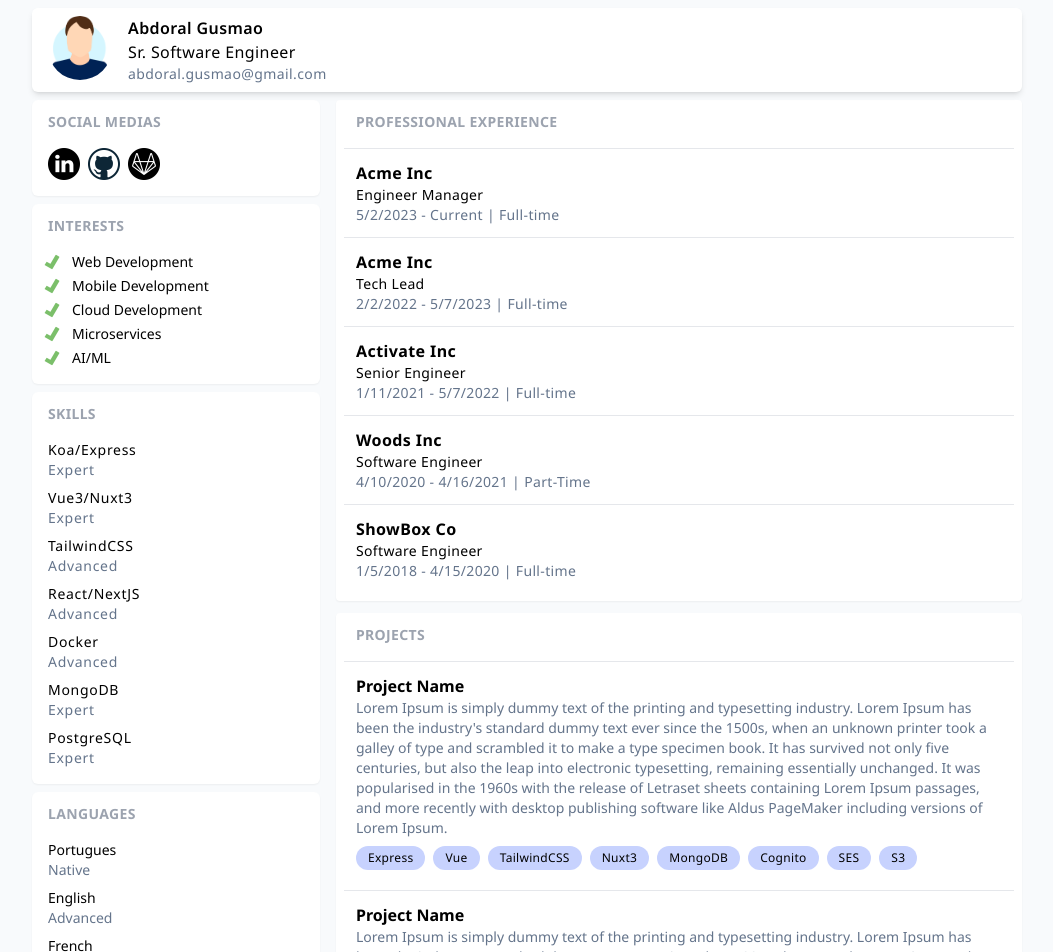
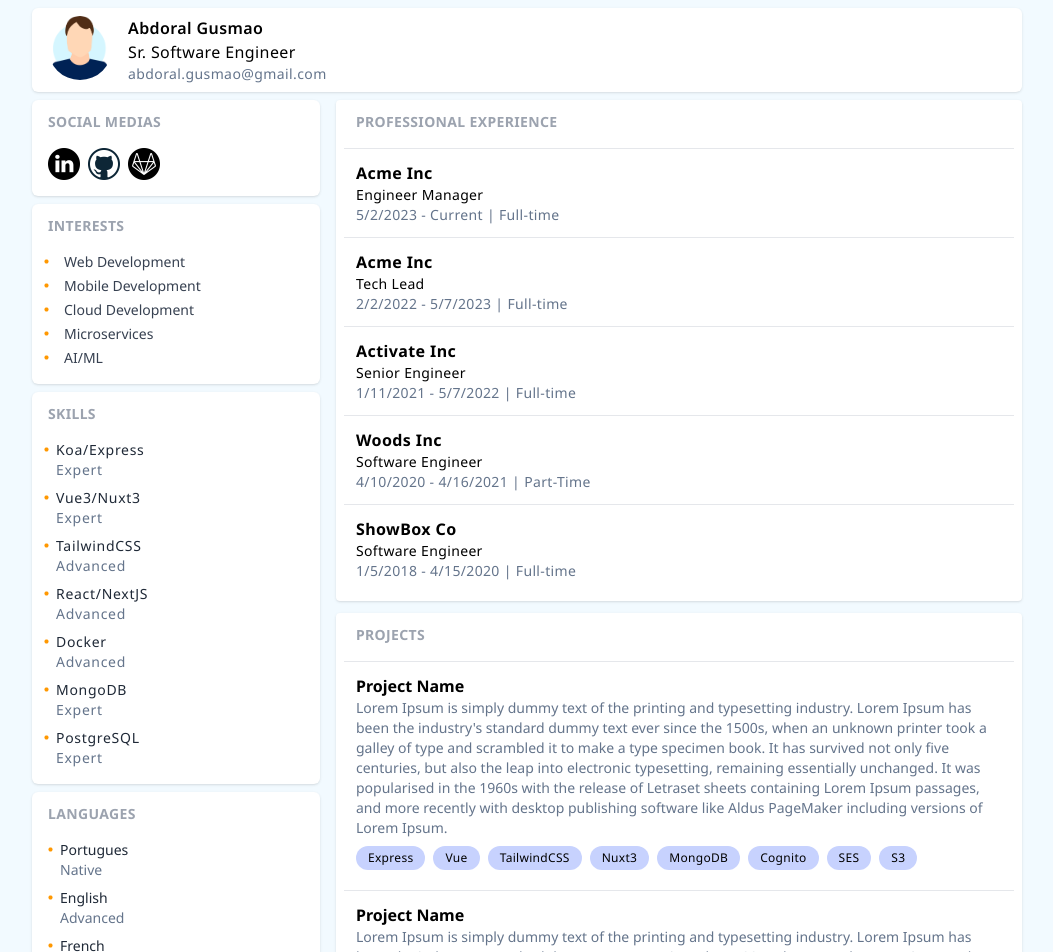
Before and after one commit to keuller/resumeapp, a Nuxt app: page / in a window 1280 px wide. Shown: the top 952 px of the page, without its empty margins (113-1166 px from the left). Built offline with nearby package versions, Linux system fonts and the light colour scheme.

Commit message:
wip: design improvements

```diff
--- a/components/interest-item.vue
+++ b/components/interest-item.vue
@@ -10,8 +10,7 @@ const props = defineProps({
 </script>
 
 <template>
-    <li v-once class="flex items-center gap-1">
-        <img :src="checkIcon" class="h-4 w-4" alt="check-icon"/>
-        <span class="pl-2 text-sm">{{ props.name }}</span>
+    <li v-once class="flex items-center gap-1 item">
+        <span class="pl-2 text-sm text-gray-700">{{ props.name }}</span>
     </li>
 </template>
--- a/components/lang-item.vue
+++ b/components/lang-item.vue
@@ -20,8 +20,10 @@
 </script>
 
 <template>
-    <li v-once class="flex flex-col">
-        <span class="text-sm">{{ props.name }}</span>
-        <span class="text-sm text-slate-500">{{ values[props.value] }}</span>
+    <li v-once class="flex item">
+        <div class="flex flex-col">
+            <span class="text-sm text-gray-800">{{ props.name }}</span>
+            <span class="text-sm text-slate-500">{{ values[props.value] }}</span>
+        </div>
     </li>
 </template>
--- a/components/skill-item.vue
+++ b/components/skill-item.vue
@@ -20,8 +20,10 @@
 </script>
 
 <template>
-<li v-once class="flex flex-col px-1">
-    <span class="text-sm tracking-wider">{{ props.name }}</span>
-    <span class="text-sm tracking-wider text-slate-500">{{ values[props.value] }}</span>
+<li v-once class="flex px-1 item">
+    <div class="flex flex-col w-full">
+        <span class="text-sm tracking-wider text-gray-800">{{ props.name }}</span>
+        <span class="text-sm tracking-wider text-slate-500">{{ values[props.value] }}</span>
+    </div>
 </li>
 </template>
--- a/global.css
+++ b/global.css
@@ -8,9 +8,18 @@ body {
     font-family: 'Noto Sans', Tahoma, Geneva, sans-serif;
     display: flex;
     flex-direction: column;
-    background-color: rgb(248 250 252);
+    background-color: rgba(204, 237, 255, 25%);
 }
 
 .box-title {
     @apply font-bold text-gray-400 text-sm tracking-wide p-1 mb-3 uppercase;
 }
+
+li.item {
+    background-image: url('/img/circle-item.svg');
+    background-position: 0 7px;
+    padding-left: .75rem;
+    background-repeat: no-repeat;
+    background-size: 5px 5px;
+    color: #FF9801;
+}
--- a/pages/[slug]/index.vue
+++ b/pages/[slug]/index.vue
@@ -29,7 +29,7 @@
 </script>
 
 <template>
-    <div class="relative flex flex-col bg-slate-50 w-full">
+    <div class="relative flex flex-col w-full">
         <div id="spinner" v-if="pending">
             <div class="absolute inset-0 bg-slate-200 opacity-50 z-30">&nbsp;</div>
             <div class="absolute flex items-center justify-center inset-0 z-50">
@@ -38,7 +38,7 @@
         </div>
 
         <header class="lg:pt-2 pb-2 sticky top-0" style="min-height:100px;">
-            <div class="flex justify-between items-center bg-white xs:w-full lg:w-[990px] lg:mx-auto rounded-md px-4 py-2 shadow-md">
+            <div class="flex justify-between items-center bg-white xs:w-full lg:w-[990px] lg:mx-auto rounded px-4 py-2 shadow">
                 <div class="flex flex-col gap-4">
                     <div class="flex gap-4 items-center">
                         <img :src="data?.avatar"
@@ -88,7 +88,7 @@
         <div class="flex flex-1 xs:w-full lg:w-[990px] lg:mx-auto gap-4">
             <aside class="w-72 hidden lg:block">
                 <div class="flex flex-col gap-2 bg-slate-100p-2">
-                    <div  class="bg-white px-3 py-2 rounded-md shadow-sm hover:shadow-md">
+                    <div  class="bg-white px-3 py-2 rounded-md shadow hover:shadow-md">
                         <h2 class="box-title">Social Medias</h2>
                         <ul v-if="!pending" class="flex px-1 gap-2 pb-2">
                             <li v-if="data?.linkedin !== null" class="text-sm">
@@ -109,7 +109,7 @@
                         </ul>
                     </div>
 
-                    <div class="bg-white px-3 py-2 rounded-md shadow-sm hover:shadow-md">
+                    <div class="bg-white px-3 py-2 rounded-md shadow hover:shadow-md">
                         <h2 class="box-title">Interests</h2>
                         <ul class="flex flex-col gap-1 pb-2">
                             <template v-for="interest in data?.interests">
@@ -118,7 +118,7 @@
                         </ul>
                     </div>
 
-                    <div v-if="!pending" class="bg-white px-3 py-2 rounded-md shadow-sm hover:shadow-md">
+                    <div v-if="!pending" class="bg-white px-3 py-2 rounded-md shadow hover:shadow-md">
                         <h2 class="box-title">Skills</h2>
                         <ul class="flex flex-col gap-2 pb-2">
                             <SkillItem v-for="skill in data?.skills"
@@ -128,7 +128,7 @@
                         </ul>
                     </div>
 
-                    <div class="bg-white px-3 py-2 rounded-md shadow-sm hover:shadow-md">
+                    <div class="bg-white px-3 py-2 rounded-md shadow hover:shadow-md">
                         <h2 class="box-title">Languages</h2>
                         <ul class="flex flex-col gap-2 pb-2 pl-1">
                             <LangItem v-for="lang in data?.langs"
@@ -140,7 +140,7 @@
             </aside>
 
             <main class="flex flex-col gap-3 flex-1 w-full">
-                <section v-if="!pending" class="bg-white rounded p-2 shadow-sm hover:shadow-md">
+                <section v-if="!pending" class="bg-white rounded p-2 shadow hover:shadow-md">
                     <div class="flex items-center justify-between pl-2">
                         <h2 class="box-title">PROFESSIONAL EXPERIENCE</h2>
                         <a href="#" class="hidden">
@@ -159,7 +159,7 @@
                         text="No experiences found!" />
                 </section>
 
-                <section class="bg-white rounded p-2 shadow-sm hover:shadow-md">
+                <section class="bg-white rounded p-2 shadow hover:shadow-md">
                     <div class="pl-2">
                         <h2 class="box-title">PROJECTS</h2>
                         <a href="#" class="hidden" aria-hidden="true" title="Edit">
--- a/pages/index.vue
+++ b/pages/index.vue
@@ -7,9 +7,9 @@
 </script>
 
 <template>
-    <div class="relative flex flex-col bg-slate-50 w-full">
+    <div class="relative flex flex-col w-full">
         <header class="lg:pt-2 pb-2 sticky -top-2">
-            <div class="flex justify-between items-center bg-white xs:w-full lg:w-[990px] lg:mx-auto rounded-md px-4 py-2 shadow-md">
+            <div class="flex justify-between items-center bg-white xs:w-full lg:w-[990px] lg:mx-auto rounded-md px-4 py-2 shadow">
                 <div class="flex flex-col gap-4">
 
                     <div class="flex gap-4">
@@ -36,7 +36,7 @@
         <div class="flex flex-1 xs:w-full lg:w-[990px] lg:mx-auto gap-4">
             <aside class="w-72 hidden lg:block">
                 <div class="flex flex-col gap-2 bg-slate-100p-2">
-                    <div class="bg-white px-3 py-2 rounded-md shadow-sm hover:shadow-md">
+                    <div class="bg-white px-3 py-2 rounded-md shadow hover:shadow-md">
                         <h2 class="box-title">Social Medias</h2>
                         <ul class="flex px-1 gap-2 pb-2">
                             <li class="text-sm">
@@ -57,7 +57,7 @@
                         </ul>
                     </div>
 
-                    <div class="bg-white px-3 py-2 rounded-md shadow-sm hover:shadow-md">
+                    <div class="bg-white px-3 py-2 rounded-md shadow hover:shadow-md">
                         <h2 class="box-title">Interests</h2>
                         <ul class="flex flex-col gap-1 pb-2">
                             <InterestItem name="Web Development" />
@@ -68,9 +68,9 @@
                         </ul>
                     </div>
 
-                    <div class="bg-white px-3 py-2 rounded-md shadow-sm hover:shadow-md">
+                    <div class="bg-white px-3 py-2 rounded-md shadow hover:shadow-md">
                         <h2 class="box-title">Skills</h2>
-                        <ul class="flex flex-col gap-2 pb-2">
+                        <ul class="flex flex-col gap-2 pb-2 items">
                             <SkillItem name="Koa/Express" :value="4" />
 
                             <SkillItem name="Vue3/Nuxt3" :value="4" />
@@ -87,7 +87,7 @@
                         </ul>
                     </div>
 
-                    <div class="bg-white px-3 py-2 rounded-md shadow-sm hover:shadow-md">
+                    <div class="bg-white px-3 py-2 rounded-md shadow hover:shadow-md">
                         <h2 class="box-title">Languages</h2>
                         <ul class="flex flex-col gap-2 pl-1 pb-2">
                             <LangItem name="Portugues" :value="5" />
@@ -99,7 +99,7 @@
             </aside>
 
             <main class="flex flex-col gap-3 flex-1 w-full">
-                <section class="bg-white rounded p-2 shadow-sm hover:shadow-md">
+                <section class="bg-white rounded p-2 shadow hover:shadow-md">
                     <div class="flex items-center justify-between pl-2">
                         <h2 class="box-title">PROFESSIONAL EXPERIENCE</h2>
                         <a href="#" class="hidden" title="Edit">
@@ -138,7 +138,7 @@
                         :mode="1" />
                 </section>
 
-                <section class="bg-white rounded p-2 shadow-sm hover:shadow-md">
+                <section class="bg-white rounded p-2 shadow hover:shadow-md">
                     <div class="pl-2">
                         <h2 class="box-title">PROJECTS</h2>
                         <a href="#" class="hidden" aria-hidden="true" title="Edit">
```
Also changed, not shown: public/img/circle-item.svg (added).
